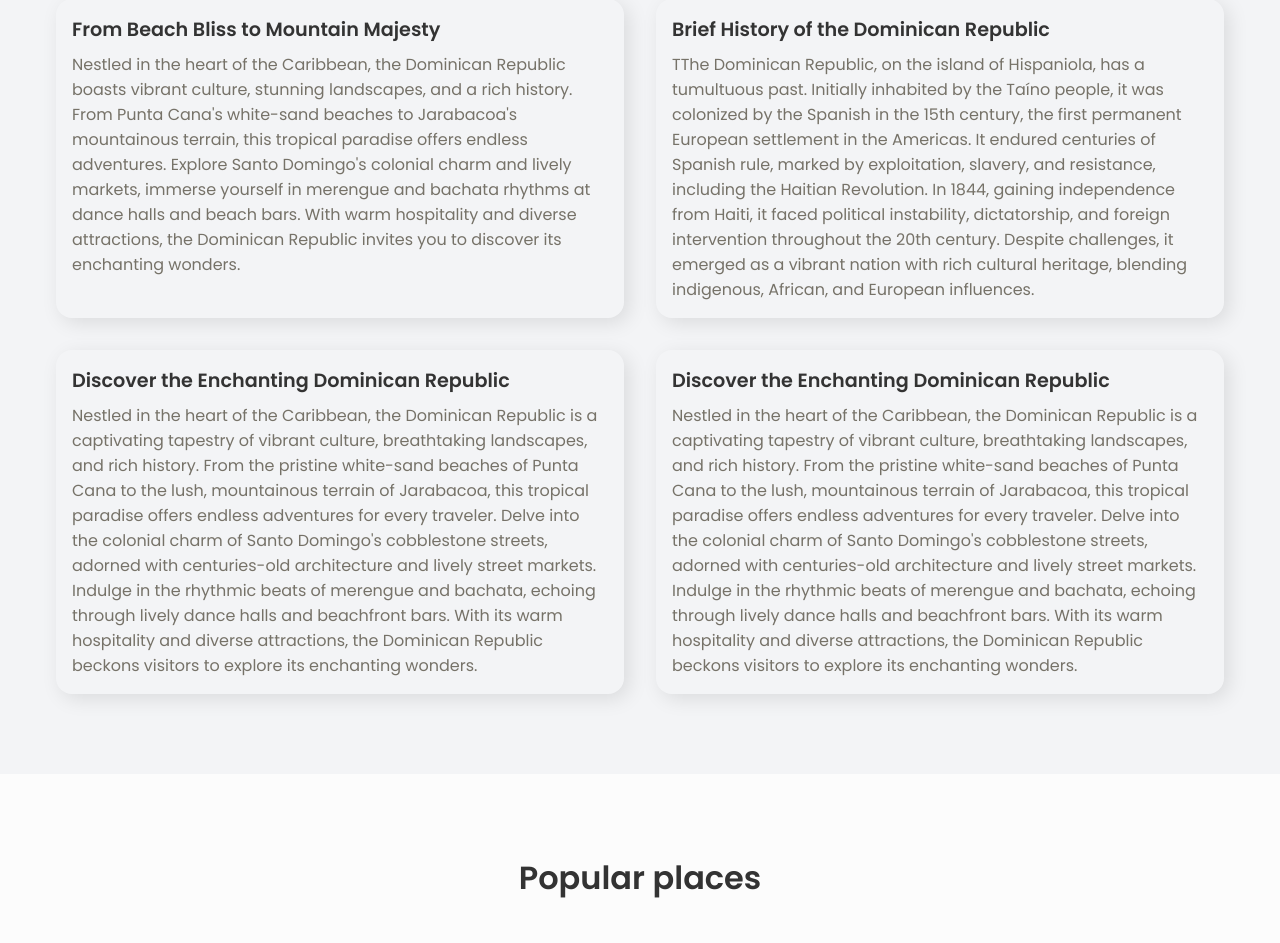
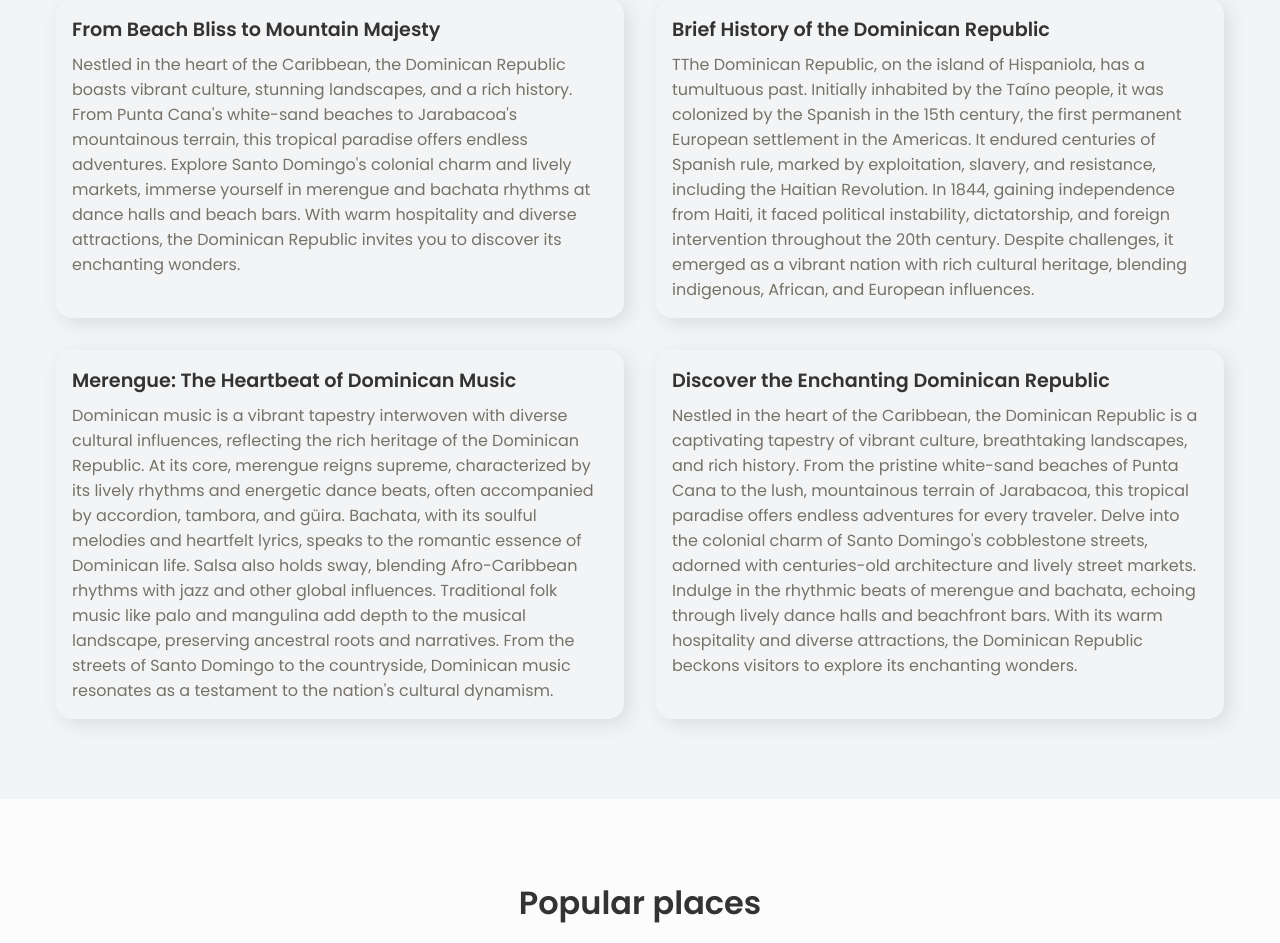
Before and after one commit to chrisDR2014/Devtinker, a Flask app: page / in a window 1280 px wide. Shown: the part 888-1831 px from the top of the page. Run offline with Flask 3, Linux system fonts and the light colour scheme.

Commit message:
Add paragraph to index.html

```diff
--- a/templates/index.html
+++ b/templates/index.html
@@ -104,19 +104,17 @@
 				<div class="popular__card">
 					<div class="popular__content">
 						<div class="popular__card__header">
-							<h4>Discover the Enchanting Dominican Republic</h4>
+							<h4>Merengue: The Heartbeat of Dominican Music</h4>
 						</div>
 						<p>
-							Nestled in the heart of the Caribbean, the Dominican Republic is a
-							captivating tapestry of vibrant culture, breathtaking landscapes, and
-							rich history. From the pristine white-sand beaches of Punta Cana to the
-							lush, mountainous terrain of Jarabacoa, this tropical paradise offers
-							endless adventures for every traveler. Delve into the colonial charm of
-							Santo Domingo's cobblestone streets, adorned with centuries-old
-							architecture and lively street markets. Indulge in the rhythmic beats of
-							merengue and bachata, echoing through lively dance halls and beachfront
-							bars. With its warm hospitality and diverse attractions, the Dominican
-							Republic beckons visitors to explore its enchanting wonders.
+							Dominican music is a vibrant tapestry interwoven with diverse cultural influences,
+							reflecting the rich heritage of the Dominican Republic. At its core, merengue reigns supreme,
+							characterized by its lively rhythms and energetic dance beats, often accompanied by accordion,
+							tambora, and güira. Bachata, with its soulful melodies and heartfelt lyrics, speaks to the romantic
+							essence of Dominican life. Salsa also holds sway, blending Afro-Caribbean rhythms with jazz and other global
+							influences. Traditional folk music like palo and mangulina add depth to the musical landscape, preserving
+							ancestral roots and narratives. From the streets of Santo Domingo to the countryside, Dominican music
+							resonates as a testament to the nation's cultural dynamism.
 						</p>
 					</div>
 				</div>
```
